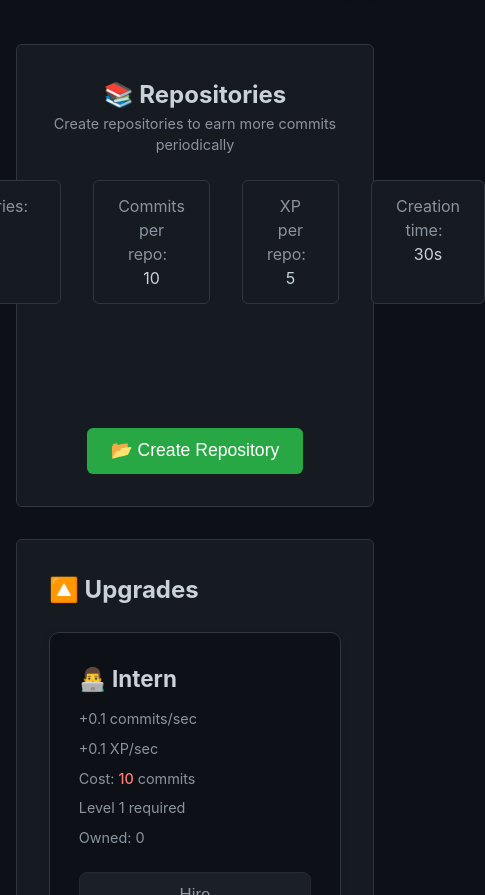
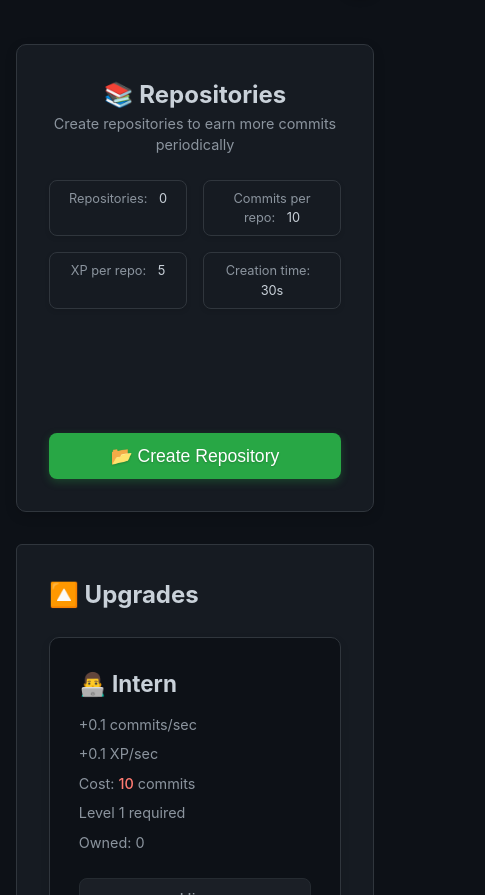
Before and after one commit to AxIsCoder/idle-github, a plain HTML site: page index.html in a window 390 px wide. Shown: the part 839-1734 px from the top of the page, 485 px wide, since content can reach past the window. Drawn offline with Linux system fonts and the light colour scheme.

Commit message:
Improve repository section styling for mobile devices

```diff
--- a/styles.css
+++ b/styles.css
@@ -643,9 +643,41 @@ h1:hover .title-logo {
         max-width: 100%;
     }
 
+    .header-top {
+        flex-direction: column;
+        align-items: center;
+        gap: 10px;
+    }
+
     .header-buttons {
+        width: 100%;
+        justify-content: center;
+    }
+
+    .repository-stats {
+        flex-direction: row;
         flex-wrap: wrap;
-        gap: 8px;
+        justify-content: center;
+    }
+
+    .repo-stat {
+        min-width: 100px;
+        max-width: calc(50% - 1rem);
+        padding: 0.6rem 0.8rem;
+    }
+
+    .repo-progress {
+        width: 100%;
+        max-width: 300px;
+    }
+
+    .repositories-section {
+        padding: 1.5rem 1rem;
+    }
+
+    .create-repo-button {
+        width: 100%;
+        max-width: 300px;
     }
 
     .github-corner {
@@ -893,28 +925,15 @@ h1:hover .title-logo {
     border-top: none;
 }
 
-/* Responsive layout for upgrades */
-@media (max-width: 480px) {
-    .header-top {
-        flex-direction: column;
-        align-items: center;
-        gap: 10px;
-    }
-
-    .header-buttons {
-        width: 100%;
-        justify-content: center;
-    }
-}
-
 /* Repository Styles */
 .repositories-section {
     text-align: center;
     margin: 2rem 0;
     padding: 2rem;
     background-color: var(--card-bg);
-    border-radius: 6px;
+    border-radius: 10px;
     border: 1px solid var(--border-color);
+    box-shadow: 0 4px 12px rgba(0, 0, 0, 0.15);
 }
 
 .section-desc {
@@ -932,16 +951,28 @@ h1:hover .title-logo {
 .repository-stats {
     display: flex;
     justify-content: center;
-    gap: 2rem;
+    flex-wrap: wrap;
+    gap: 1rem;
     margin-bottom: 1rem;
 }
 
 .repo-stat {
     background-color: var(--stat-bg);
-    padding: 0.8rem 1.5rem;
-    border-radius: 6px;
+    padding: 0.8rem 1.2rem;
+    border-radius: 8px;
     border: 1px solid var(--border-color);
-    font-size: 1rem;
+    font-size: 0.9rem;
+    flex: 1;
+    min-width: 120px;
+    max-width: 200px;
+    box-shadow: 0 2px 5px rgba(0, 0, 0, 0.1);
+    transition: all 0.3s ease;
+}
+
+.repo-stat:hover {
+    transform: translateY(-2px);
+    box-shadow: 0 3px 8px rgba(0, 0, 0, 0.15);
+    border-color: var(--accent-color);
 }
 
 .repo-progress-container {
@@ -963,18 +994,27 @@ h1:hover .title-logo {
 .repo-progress {
     background-color: var(--background-color);
     border: 1px solid var(--border-color);
-    border-radius: 6px;
+    border-radius: 8px;
     padding: 1rem;
     width: 220px;
     display: flex;
     flex-direction: column;
     gap: 0.5rem;
+    box-shadow: 0 3px 8px rgba(0, 0, 0, 0.15);
+    transition: all 0.3s ease;
+}
+
+.repo-progress:hover {
+    transform: translateY(-2px);
+    box-shadow: 0 5px 12px rgba(0, 0, 0, 0.2);
+    border-color: var(--accent-color);
 }
 
 .repo-name {
     font-size: 0.9rem;
     color: var(--text-color);
     text-align: left;
+    font-weight: 500;
 }
 
 .repo-bar-container {
@@ -983,13 +1023,15 @@ h1:hover .title-logo {
     background-color: var(--secondary-color);
     border-radius: 4px;
     overflow: hidden;
+    box-shadow: inset 0 1px 3px rgba(0, 0, 0, 0.2);
 }
 
 .repo-bar {
     height: 100%;
-    background-color: var(--primary-color);
+    background: linear-gradient(90deg, var(--accent-color), var(--accent-hover));
     border-radius: 4px;
-    transition: width 0.2s;
+    transition: width 0.5s ease;
+    box-shadow: 0 0 4px rgba(40, 167, 69, 0.5);
 }
 
 .repo-time {
@@ -1004,35 +1046,47 @@ h1:hover .title-logo {
     border: none;
     padding: 0.8rem 1.5rem;
     font-size: 1.1rem;
-    border-radius: 6px;
+    border-radius: 8px;
     cursor: pointer;
-    transition: background-color 0.2s;
+    transition: all 0.3s ease;
     font-weight: 500;
+    box-shadow: 0 3px 8px rgba(40, 167, 69, 0.3);
+    text-shadow: 0 1px 2px rgba(0, 0, 0, 0.2);
 }
 
 .create-repo-button:hover {
     background-color: var(--accent-hover);
+    transform: translateY(-2px);
+    box-shadow: 0 5px 12px rgba(40, 167, 69, 0.4);
 }
 
 .create-repo-button:active {
     background-color: var(--accent-color);
+    transform: translateY(0);
+    box-shadow: 0 2px 5px rgba(40, 167, 69, 0.3);
 }
 
 .create-repo-button:disabled {
     background-color: var(--secondary-color);
     opacity: 0.7;
     cursor: not-allowed;
+    transform: none;
+    box-shadow: none;
 }
 
-@media (max-width: 768px) {
-    .header-top {
-        flex-direction: column;
-        align-items: center;
-        gap: 10px;
+/* Responsive adjustments for mobile */
+@media (max-width: 480px) {
+    .repo-stat {
+        min-width: calc(50% - 1rem);
+        font-size: 0.8rem;
+        padding: 0.5rem 0.6rem;
     }
 
-    .header-buttons {
-        width: 100%;
-        justify-content: center;
+    .repo-progress-bars {
+        gap: 0.8rem;
+    }
+
+    .repo-progress {
+        padding: 0.8rem;
     }
 }
```
